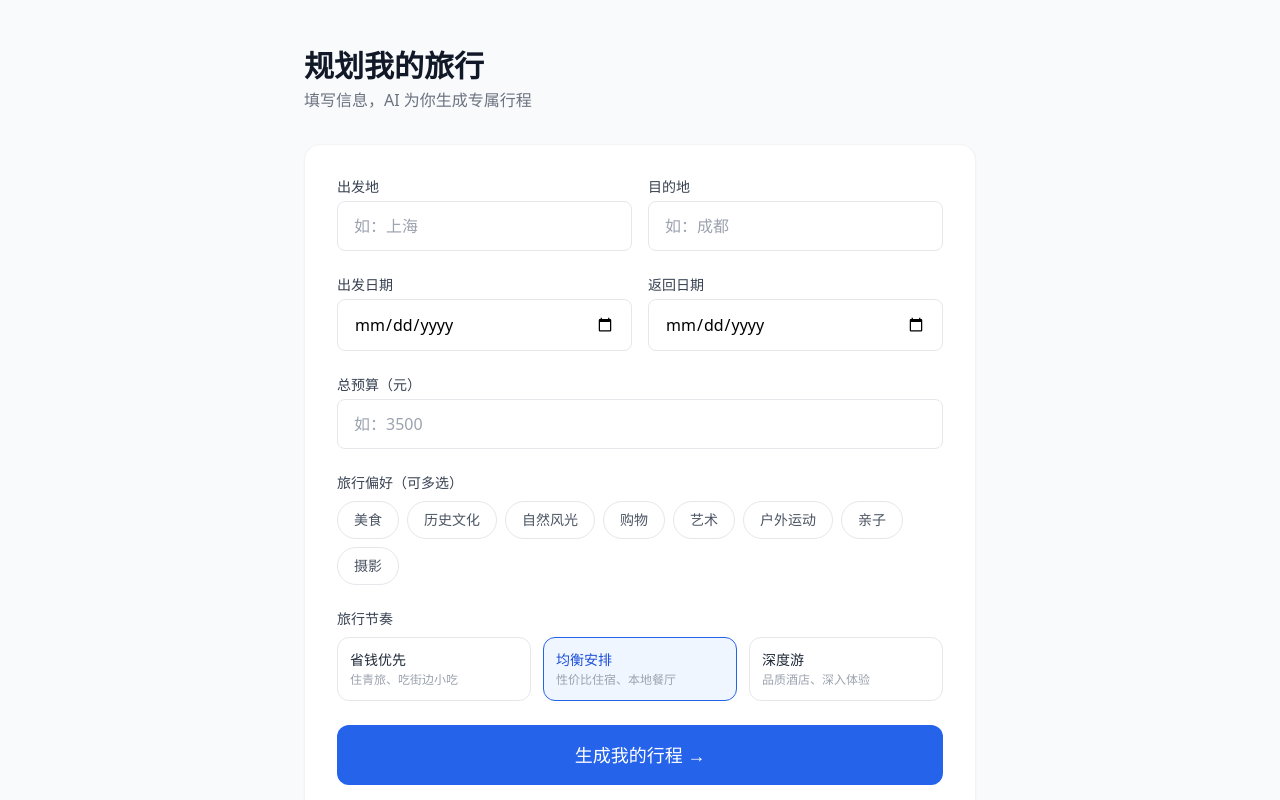
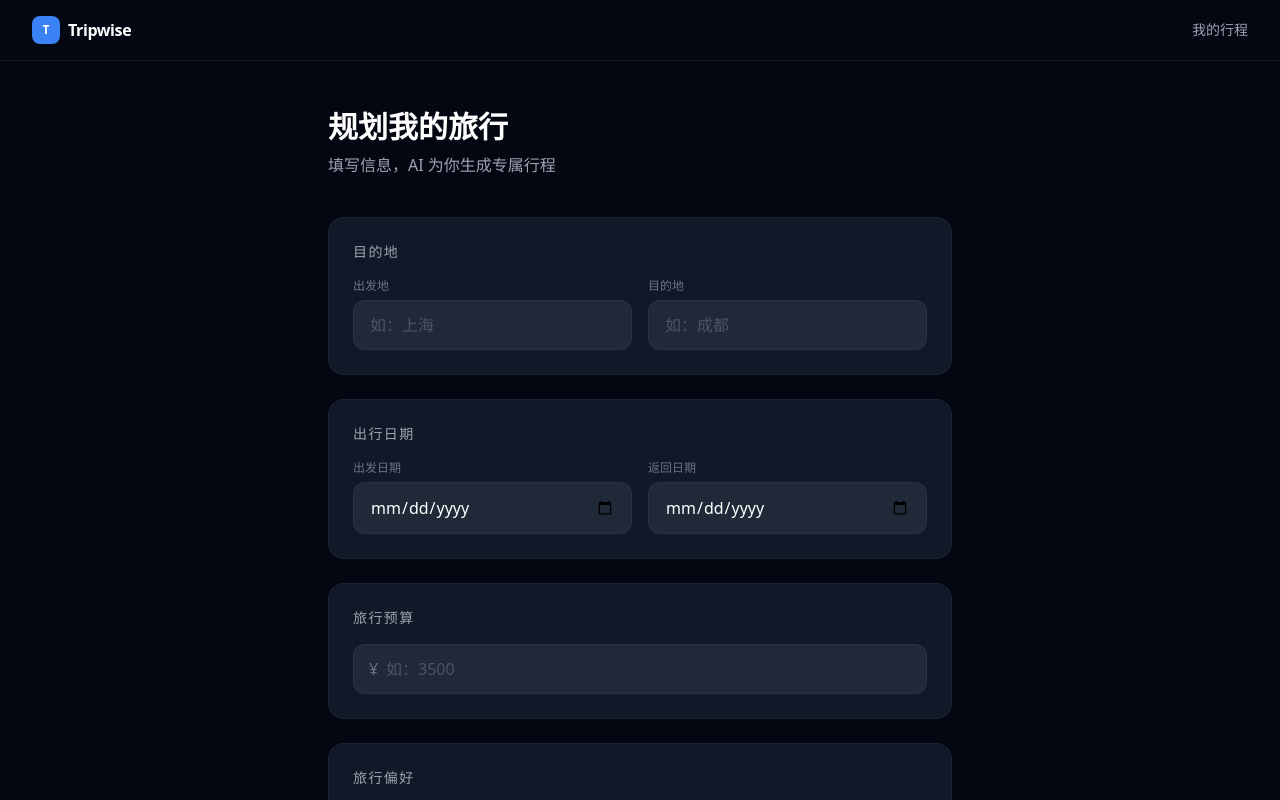
Before and after one commit to kai-ai-dev/tripwise, a Next.js app in the folder frontend/: page /planner in a window 1280 px wide. Shown: the top 800 px of the page. Built offline with nearby package versions, Linux system fonts and the light colour scheme.

Commit message:
Update page.tsx

```diff
--- a/frontend/app/planner/page.tsx
+++ b/frontend/app/planner/page.tsx
@@ -1,12 +1,13 @@
 'use client'
 import { useState } from 'react'
 import { useRouter } from 'next/navigation'
+import Link from 'next/link'
 
 const PREFERENCES = ['美食', '历史文化', '自然风光', '购物', '艺术', '户外运动', '亲子', '摄影']
 const PACE_OPTIONS = [
-  { value: 'budget', label: '省钱优先', desc: '住青旅、吃街边小吃' },
-  { value: 'standard', label: '均衡安排', desc: '性价比住宿、本地餐厅' },
-  { value: 'deep', label: '深度游', desc: '品质酒店、深入体验' },
+  { value: 'budget', label: '省钱优先', desc: '住青旅、吃街边小吃', icon: '💰' },
+  { value: 'standard', label: '均衡安排', desc: '性价比住宿、本地餐厅', icon: '⚖️' },
+  { value: 'deep', label: '深度游', desc: '品质酒店、深入体验', icon: '✨' },
 ]
 
 export default function PlannerPage() {
@@ -59,69 +60,160 @@ export default function PlannerPage() {
     }
   }
 
+  const days = form.start_date && form.end_date
+    ? Math.max(0, Math.ceil((new Date(form.end_date).getTime() - new Date(form.start_date).getTime()) / 86400000))
+    : null
+
   return (
-    <div className="min-h-screen bg-gray-50 py-12 px-4">
-      <div className="max-w-2xl mx-auto">
-        <div className="mb-8">
-          <h1 className="text-3xl font-bold text-gray-900">规划我的旅行</h1>
-          <p className="text-gray-500 mt-1">填写信息，AI 为你生成专属行程</p>
+    <div className="min-h-screen bg-gray-950 text-white">
+      {/* Nav */}
+      <nav className="flex items-center justify-between px-8 py-4 border-b border-white/5">
+        <Link href="/" className="flex items-center gap-2">
+          <div className="w-7 h-7 rounded-lg bg-blue-500 flex items-center justify-center text-xs font-bold">T</div>
+          <span className="font-semibold tracking-tight">Tripwise</span>
+        </Link>
+        <Link href="/history" className="text-sm text-gray-400 hover:text-white transition-colors">我的行程</Link>
+      </nav>
+
+      <div className="max-w-2xl mx-auto px-6 py-12">
+        {/* Header */}
+        <div className="mb-10">
+          <h1 className="text-3xl font-bold mb-2">规划我的旅行</h1>
+          <p className="text-gray-400">填写信息，AI 为你生成专属行程</p>
         </div>
-        <form onSubmit={handleSubmit} className="bg-white rounded-2xl shadow-sm border border-gray-100 p-8 space-y-6">
+
+        <form onSubmit={handleSubmit} className="space-y-6">
+          {/* 出发地 / 目的地 */}
+          <div className="bg-gray-900 border border-white/5 rounded-2xl p-6">
+            <h2 className="text-sm font-medium text-gray-400 uppercase tracking-widest mb-4">目的地</h2>
             <div className="grid grid-cols-2 gap-4">
               <div>
-              <label className="block text-sm font-medium text-gray-700 mb-1">出发地</label>
-              <input required className="w-full border border-gray-200 rounded-lg px-4 py-3 focus:outline-none focus:ring-2 focus:ring-blue-500" placeholder="如：上海" value={form.origin} onChange={e => setForm(f => ({ ...f, origin: e.target.value }))} />
+                <label className="block text-xs text-gray-500 mb-1.5">出发地</label>
+                <input
+                  required
+                  className="w-full bg-gray-800 border border-white/5 rounded-xl px-4 py-3 text-white placeholder-gray-600 focus:outline-none focus:border-blue-500 focus:ring-1 focus:ring-blue-500 transition-colors"
+                  placeholder="如：上海"
+                  value={form.origin}
+                  onChange={e => setForm(f => ({ ...f, origin: e.target.value }))}
+                />
               </div>
               <div>
-              <label className="block text-sm font-medium text-gray-700 mb-1">目的地</label>
-              <input required className="w-full border border-gray-200 rounded-lg px-4 py-3 focus:outline-none focus:ring-2 focus:ring-blue-500" placeholder="如：成都" value={form.destination} onChange={e => setForm(f => ({ ...f, destination: e.target.value }))} />
+                <label className="block text-xs text-gray-500 mb-1.5">目的地</label>
+                <input
+                  required
+                  className="w-full bg-gray-800 border border-white/5 rounded-xl px-4 py-3 text-white placeholder-gray-600 focus:outline-none focus:border-blue-500 focus:ring-1 focus:ring-blue-500 transition-colors"
+                  placeholder="如：成都"
+                  value={form.destination}
+                  onChange={e => setForm(f => ({ ...f, destination: e.target.value }))}
+                />
               </div>
             </div>
+          </div>
+
+          {/* 日期 */}
+          <div className="bg-gray-900 border border-white/5 rounded-2xl p-6">
+            <h2 className="text-sm font-medium text-gray-400 uppercase tracking-widest mb-4">出行日期</h2>
             <div className="grid grid-cols-2 gap-4">
               <div>
-              <label className="block text-sm font-medium text-gray-700 mb-1">出发日期</label>
-              <input required type="date" className="w-full border border-gray-200 rounded-lg px-4 py-3 focus:outline-none focus:ring-2 focus:ring-blue-500" value={form.start_date} onChange={e => setForm(f => ({ ...f, start_date: e.target.value }))} />
+                <label className="block text-xs text-gray-500 mb-1.5">出发日期</label>
+                <input
+                  required type="date"
+                  className="w-full bg-gray-800 border border-white/5 rounded-xl px-4 py-3 text-white focus:outline-none focus:border-blue-500 focus:ring-1 focus:ring-blue-500 transition-colors"
+                  value={form.start_date}
+                  onChange={e => setForm(f => ({ ...f, start_date: e.target.value }))}
+                />
               </div>
               <div>
-              <label className="block text-sm font-medium text-gray-700 mb-1">返回日期</label>
-              <input required type="date" className="w-full border border-gray-200 rounded-lg px-4 py-3 focus:outline-none focus:ring-2 focus:ring-blue-500" value={form.end_date} onChange={e => setForm(f => ({ ...f, end_date: e.target.value }))} />
+                <label className="block text-xs text-gray-500 mb-1.5">返回日期</label>
+                <input
+                  required type="date"
+                  className="w-full bg-gray-800 border border-white/5 rounded-xl px-4 py-3 text-white focus:outline-none focus:border-blue-500 focus:ring-1 focus:ring-blue-500 transition-colors"
+                  value={form.end_date}
+                  onChange={e => setForm(f => ({ ...f, end_date: e.target.value }))}
+                />
               </div>
             </div>
-          <div>
-            <label className="block text-sm font-medium text-gray-700 mb-1">总预算（元）</label>
-            <input required type="number" min="500" className="w-full border border-gray-200 rounded-lg px-4 py-3 focus:outline-none focus:ring-2 focus:ring-blue-500" placeholder="如：3500" value={form.budget} onChange={e => setForm(f => ({ ...f, budget: e.target.value }))} />
+            {days !== null && days > 0 && (
+              <div className="mt-3 text-sm text-blue-400">共 {days} 天行程</div>
+            )}
           </div>
-          <div>
-            <label className="block text-sm font-medium text-gray-700 mb-2">旅行偏好（可多选）</label>
+
+          {/* 预算 */}
+          <div className="bg-gray-900 border border-white/5 rounded-2xl p-6">
+            <h2 className="text-sm font-medium text-gray-400 uppercase tracking-widest mb-4">旅行预算</h2>
+            <div className="relative">
+              <span className="absolute left-4 top-1/2 -translate-y-1/2 text-gray-500">¥</span>
+              <input
+                required type="number" min="500"
+                className="w-full bg-gray-800 border border-white/5 rounded-xl pl-8 pr-4 py-3 text-white placeholder-gray-600 focus:outline-none focus:border-blue-500 focus:ring-1 focus:ring-blue-500 transition-colors"
+                placeholder="如：3500"
+                value={form.budget}
+                onChange={e => setForm(f => ({ ...f, budget: e.target.value }))}
+              />
+            </div>
+            {form.budget && days && days > 0 && (
+              <div className="mt-3 text-sm text-gray-500">
+                约 <span className="text-gray-300">¥{Math.round(Number(form.budget) / days)}</span> / 天
+              </div>
+            )}
+          </div>
+
+          {/* 偏好 */}
+          <div className="bg-gray-900 border border-white/5 rounded-2xl p-6">
+            <h2 className="text-sm font-medium text-gray-400 uppercase tracking-widest mb-4">旅行偏好</h2>
             <div className="flex flex-wrap gap-2">
               {PREFERENCES.map(p => (
-                <button key={p} type="button" onClick={() => togglePref(p)}
-                  className={`px-4 py-2 rounded-full text-sm border transition-colors ${form.preferences.includes(p) ? 'bg-blue-600 text-white border-blue-600' : 'bg-white text-gray-600 border-gray-200 hover:border-blue-400'}`}>
+                <button
+                  key={p} type="button" onClick={() => togglePref(p)}
+                  className={`px-4 py-2 rounded-full text-sm border transition-all ${
+                    form.preferences.includes(p)
+                      ? 'bg-blue-600 text-white border-blue-600'
+                      : 'bg-transparent text-gray-400 border-white/10 hover:border-white/30 hover:text-white'
+                  }`}
+                >
                   {p}
                 </button>
               ))}
             </div>
           </div>
-          <div>
-            <label className="block text-sm font-medium text-gray-700 mb-2">旅行节奏</label>
+
+          {/* 节奏 */}
+          <div className="bg-gray-900 border border-white/5 rounded-2xl p-6">
+            <h2 className="text-sm font-medium text-gray-400 uppercase tracking-widest mb-4">旅行节奏</h2>
             <div className="grid grid-cols-3 gap-3">
               {PACE_OPTIONS.map(opt => (
-                <button key={opt.value} type="button" onClick={() => setForm(f => ({ ...f, pace: opt.value }))}
-                  className={`p-3 rounded-xl border text-left transition-colors ${form.pace === opt.value ? 'border-blue-600 bg-blue-50' : 'border-gray-200 hover:border-gray-300'}`}>
-                  <div className={`font-medium text-sm ${form.pace === opt.value ? 'text-blue-700' : 'text-gray-800'}`}>{opt.label}</div>
-                  <div className="text-xs text-gray-400 mt-0.5">{opt.desc}</div>
+                <button
+                  key={opt.value} type="button"
+                  onClick={() => setForm(f => ({ ...f, pace: opt.value }))}
+                  className={`p-4 rounded-xl border text-left transition-all ${
+                    form.pace === opt.value
+                      ? 'border-blue-500 bg-blue-500/10'
+                      : 'border-white/5 hover:border-white/10 bg-gray-800/50'
+                  }`}
+                >
+                  <div className="text-xl mb-2">{opt.icon}</div>
+                  <div className={`font-medium text-sm ${form.pace === opt.value ? 'text-blue-400' : 'text-white'}`}>
+                    {opt.label}
+                  </div>
+                  <div className="text-xs text-gray-500 mt-0.5">{opt.desc}</div>
                 </button>
               ))}
             </div>
           </div>
+
+          {/* 状态 */}
           {loading && (
-            <div className="bg-blue-50 border border-blue-100 rounded-xl px-4 py-3 flex items-center gap-3">
-              <div className="w-4 h-4 border-2 border-blue-600 border-t-transparent rounded-full animate-spin" />
-              <span className="text-blue-700 text-sm">{status}</span>
+            <div className="bg-blue-500/10 border border-blue-500/20 rounded-xl px-5 py-4 flex items-center gap-3">
+              <div className="w-4 h-4 border-2 border-blue-500 border-t-transparent rounded-full animate-spin shrink-0" />
+              <span className="text-blue-400 text-sm">{status}</span>
             </div>
           )}
-          <button type="submit" disabled={loading}
-            className="w-full bg-blue-600 text-white py-4 rounded-xl font-medium text-lg hover:bg-blue-700 disabled:opacity-50 transition-colors">
+
+          {/* 提交 */}
+          <button
+            type="submit" disabled={loading}
+            className="w-full bg-blue-600 hover:bg-blue-500 disabled:opacity-40 text-white py-4 rounded-xl font-medium text-lg transition-all hover:scale-[1.01] disabled:hover:scale-100"
+          >
             {loading ? '生成中...' : '生成我的行程 →'}
           </button>
         </form>
```
Lines whose indentation alone changed are shown as unchanged.
